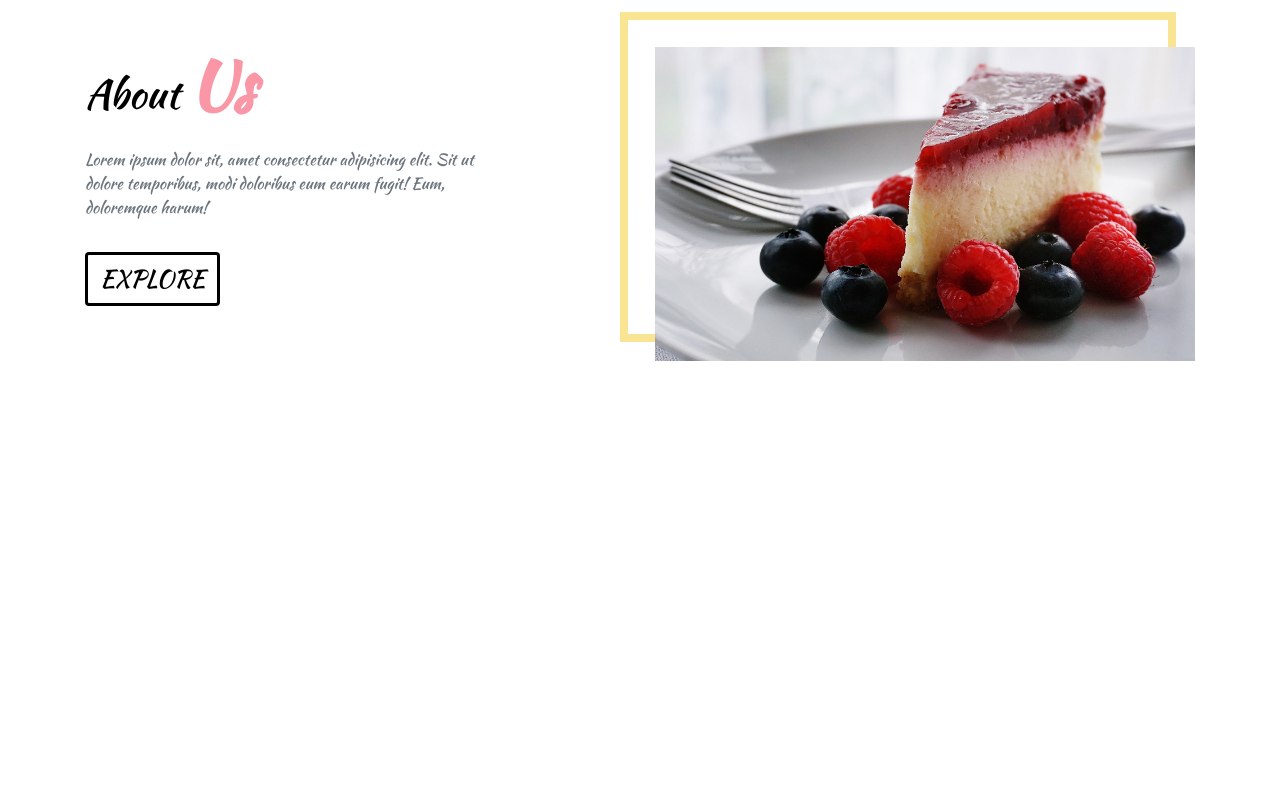
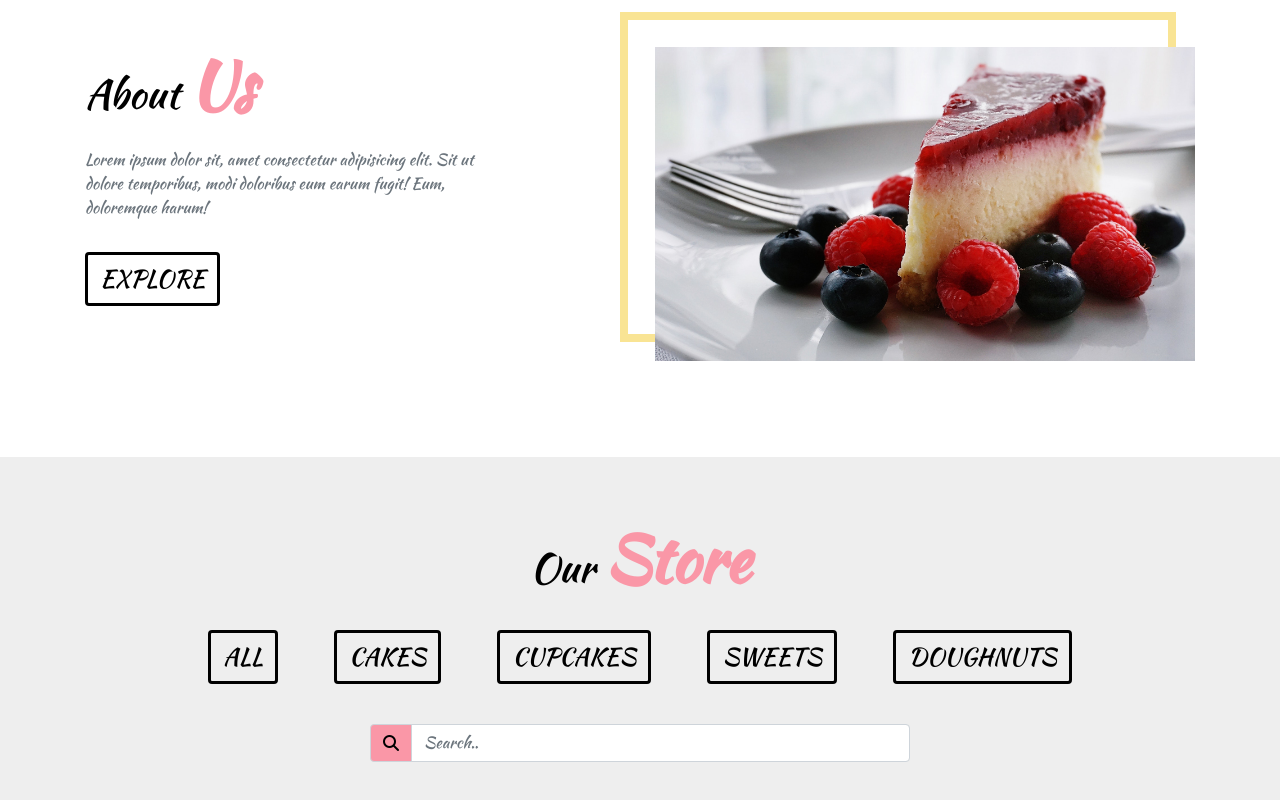
Before and after one commit to JainieJ/sweet-store, a React (Create React App) app: page / in a window 1280 px wide. Shown: the part 849-1649 px from the top of the page. Before the commit the page ends 1306 px from the top, so only its background shows below. Built offline with nearby package versions, Linux system fonts and the light colour scheme.

Commit message:
Store page - title, buttons and search box

```diff
--- a/src/App.js
+++ b/src/App.js
@@ -2,12 +2,14 @@ import React from "react";
 import "./App.scss";
 import Home from "./pages/Home";
 import About from "./pages/About/About";
+import Store from "./pages/Store/Store";
 
 function App() {
   return (
     <>
       <Home />
       <About />
+      <Store />
     </>
   );
 }
--- /dev/null
+++ b/src/components/Search/Search.jsx
@@ -0,0 +1,28 @@
+import React from "react";
+import "./Search.scss";
+
+const Search = ({ value, handleChange, handleSubmit }) => {
+  return (
+    <form className="my-3">
+      <div className="input-group mb-3">
+        <div className="input-group-prepend">
+          <button
+            className="input-group-text search-box"
+            onClick={handleSubmit}
+          >
+            <i className="fas fa-search" />
+          </button>
+        </div>
+        <input
+          type="text"
+          value={value}
+          placeholder="Search.."
+          className="form-control"
+          onChange={handleChange}
+        />
+      </div>
+    </form>
+  );
+};
+
+export default Search;
--- /dev/null
+++ b/src/components/Search/Search.scss
@@ -0,0 +1,6 @@
+@import "../../index.scss";
+
+.search-box {
+  background: $mainPink;
+  color: $mainBlack;
+}
--- a/src/components/utilities/Button.jsx
+++ b/src/components/utilities/Button.jsx
@@ -1,9 +1,9 @@
 import React from "react";
 
-const Button = ({ link, styleClass }) => {
+const Button = ({ link, styleClass, title }) => {
   return (
     <a href={link} className={`btn text-uppercase ${styleClass} my-2`}>
-      explore
+      {title}
     </a>
   );
 };
@@ -11,5 +11,7 @@ const Button = ({ link, styleClass }) => {
 export default Button;
 
 Button.defaultProps = {
-  styleClass: "banner-link"
+  styleClass: "banner-link",
+  title: "explore",
+  link: "#"
 };
--- /dev/null
+++ b/src/data/buttonTitles.js
@@ -0,0 +1,7 @@
+export const buttonTitle = [
+  { title: "all" },
+  { title: "cakes" },
+  { title: "cupcakes" },
+  { title: "sweets" },
+  { title: "doughnuts" }
+];
--- /dev/null
+++ b/src/pages/Store/Store.jsx
@@ -0,0 +1,53 @@
+import React, { Component } from "react";
+import Title from "../../components/utilities/Title";
+import Button from "../../components/utilities/Button";
+import Search from "./../../components/Search/Search";
+import { buttonTitle } from "../../data/buttonTitles";
+import "./Store.scss";
+
+class Store extends Component {
+  state = {
+    search: ""
+  };
+  handleChange = e => {
+    this.setState({ search: e.currentTarget.value });
+  };
+  handleSubmit = e => {
+    e.preventDefault();
+    console.log("submitted");
+  };
+  render() {
+    return (
+      <section id="store" className="store py-5">
+        <div className="container">
+          {/* title */}
+          <div className="row my-3">
+            <div className="col-10 mx-auto text-center">
+              <Title text1="our" text2="store" />
+            </div>
+          </div>
+          {/* buttons */}
+          <div className="row my-3">
+            <div className="col-10 mx-auto text-center d-flex justify-content-around flex-wrap">
+              {buttonTitle.map((btn, index) => (
+                <Button key={index} title={btn.title} />
+              ))}
+            </div>
+          </div>
+          {/* search */}
+          <div className="row my-3">
+            <div className="col-10 col-md-6 mx-auto text-center">
+              <Search
+                value={this.state.search}
+                handleChange={this.handleChange}
+                handleSubmit={this.handleSubmit}
+              />
+            </div>
+          </div>
+        </div>
+      </section>
+    );
+  }
+}
+
+export default Store;
--- /dev/null
+++ b/src/pages/Store/Store.scss
@@ -0,0 +1,5 @@
+@import "../../index.scss";
+
+.store {
+  background: $mainGrey;
+}
```
